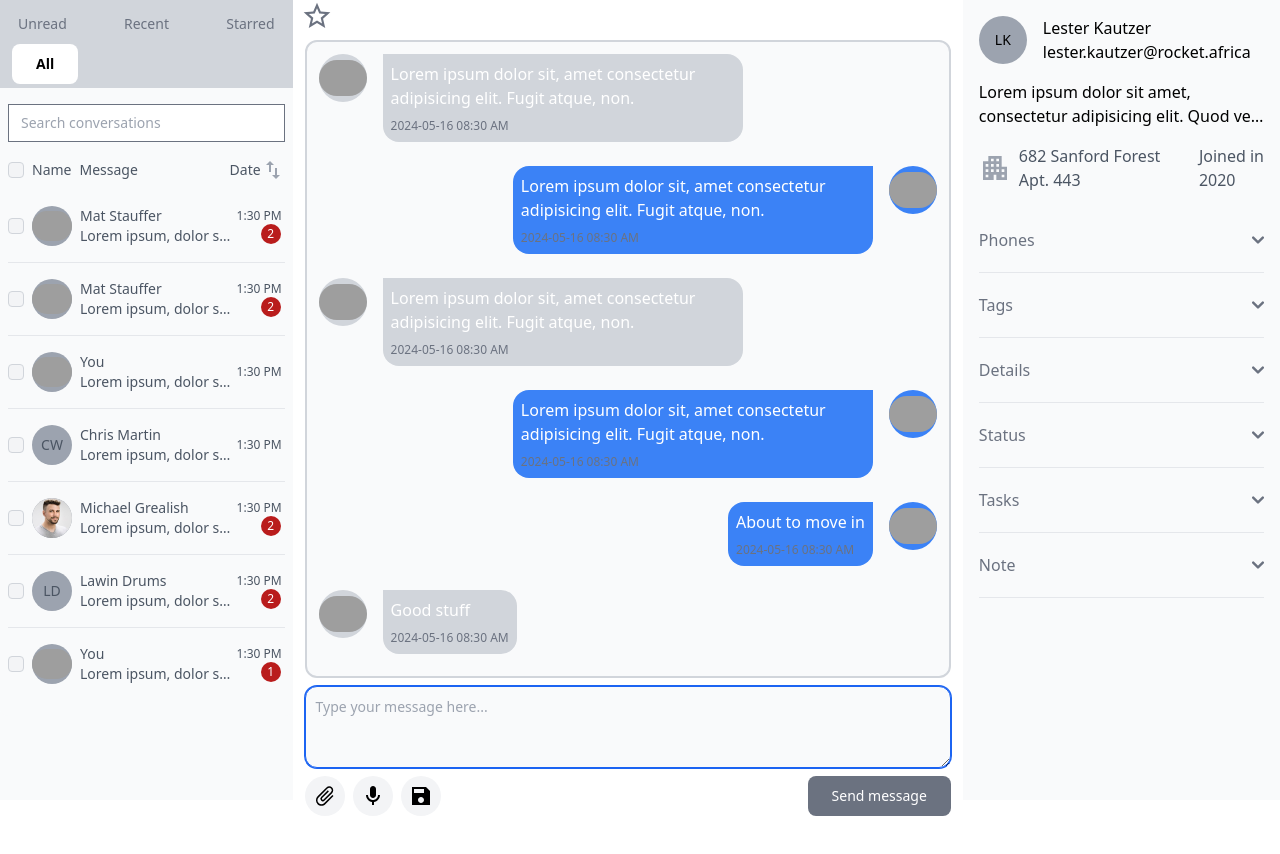
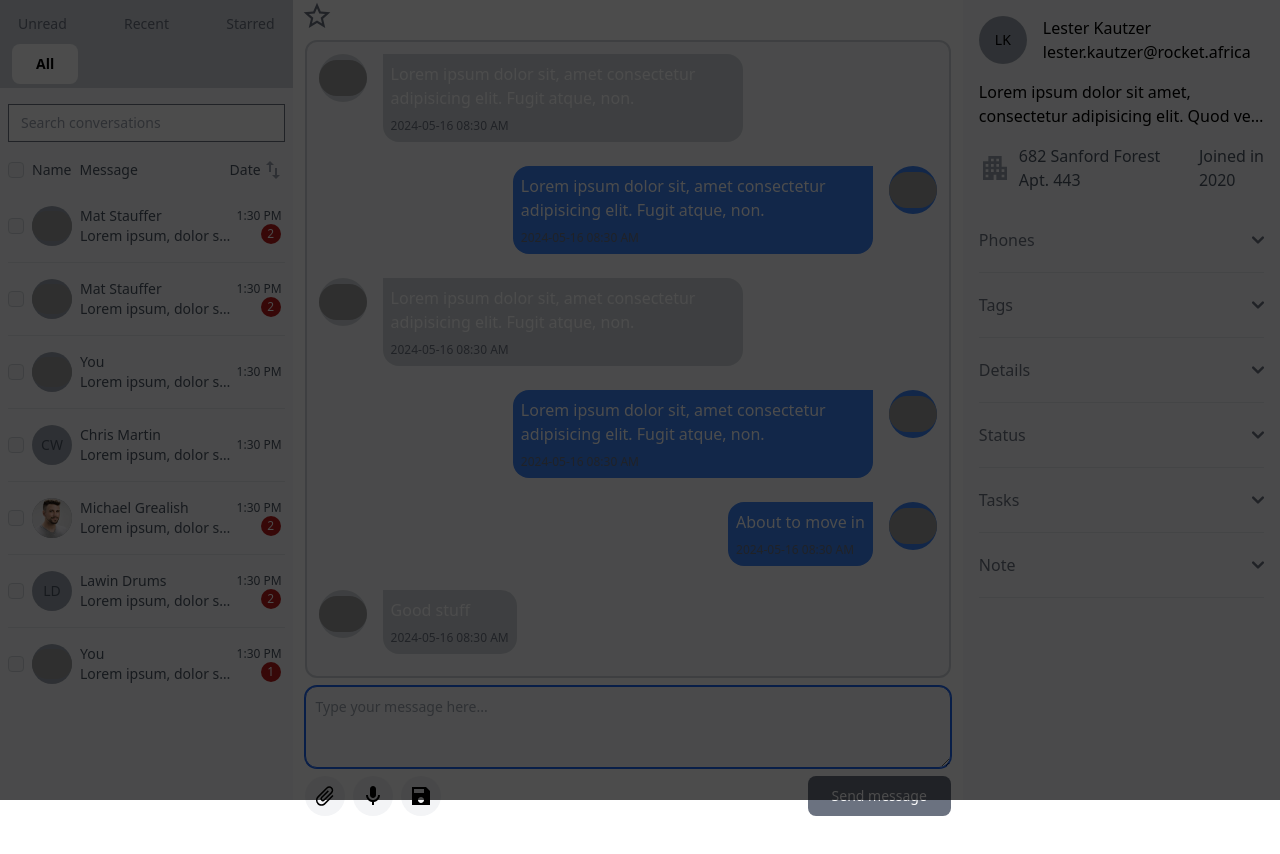
Before and after one commit to mutuadavid93/chat-widget-ui, a website built with Vite: page src/index.html in a window 1280 px wide. Built offline with nearby package versions, Linux system fonts and the light colour scheme; grey boxes are pictures that could not be loaded.

Commit message:
start modal window

```diff
--- a/src/index.html
+++ b/src/index.html
@@ -1070,7 +1070,9 @@
               <div class="border-b border-gray-200 py-5">
 
 
-<textarea rows="4" class="block p-2.5 w-full text-sm text-gray-900 bg-gray-50 rounded-lg border border-gray-300 focus:ring-blue-500 focus:border-blue-500" placeholder="Type your note here"></textarea>
+<textarea rows="4" class="
+block p-2.5 w-full text-sm text-gray-900 bg-gray-50 rounded-lg border border-gray-300
+focus:ring-blue-500 focus:border-blue-500" placeholder="Type your note here"></textarea>
 
               </div>
             </div>
@@ -1079,6 +1081,11 @@
       </section>
     </main>
 
+    <!-- Modal Window -->
+    <section class="fixed z-50 inset-0 w-full h-screen bg-black/70">
+
+    </section>
+
     <script src="https://cdnjs.cloudflare.com/ajax/libs/flowbite/2.3.0/flowbite.min.js"></script>
   </body>
 </html>
```
